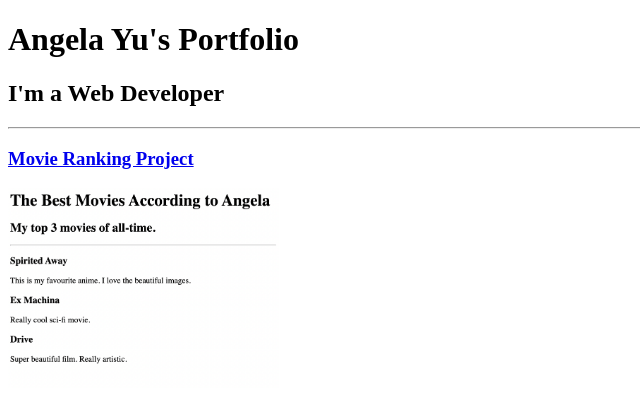
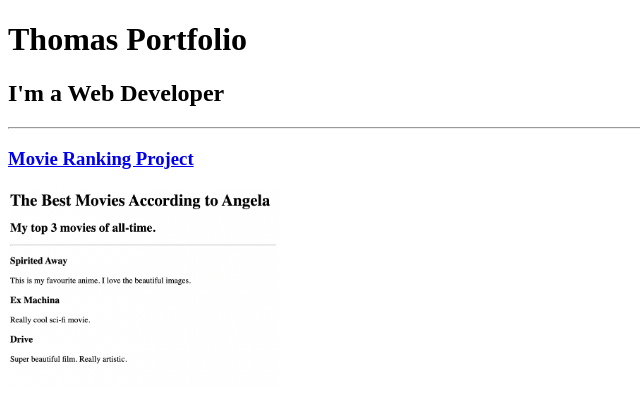
Before and after one commit to yekyawthu1993/html-portfolio, a plain HTML site: page index.html in a window 1280 px wide. Shown: the top 408 px of the page, without its empty margins (0-640 px from the left). Drawn offline with Linux system fonts and the light colour scheme.

Commit message:
index.html

```diff
--- a/index.html
+++ b/index.html
@@ -18,11 +18,11 @@
 
 <head>
   <meta charset="UTF-8">
-  <title>Angela's Portfolio</title>
+  <title>Thomas</title>
 </head>
 
 <body>
-  <h1>Angela Yu's Portfolio</h1>
+  <h1>Thomas Portfolio</h1>
   <h2>I'm a Web Developer</h2>
   <hr />
   <h3><a href="./public/movie-ranking.html">Movie Ranking Project</a></h3>
```
